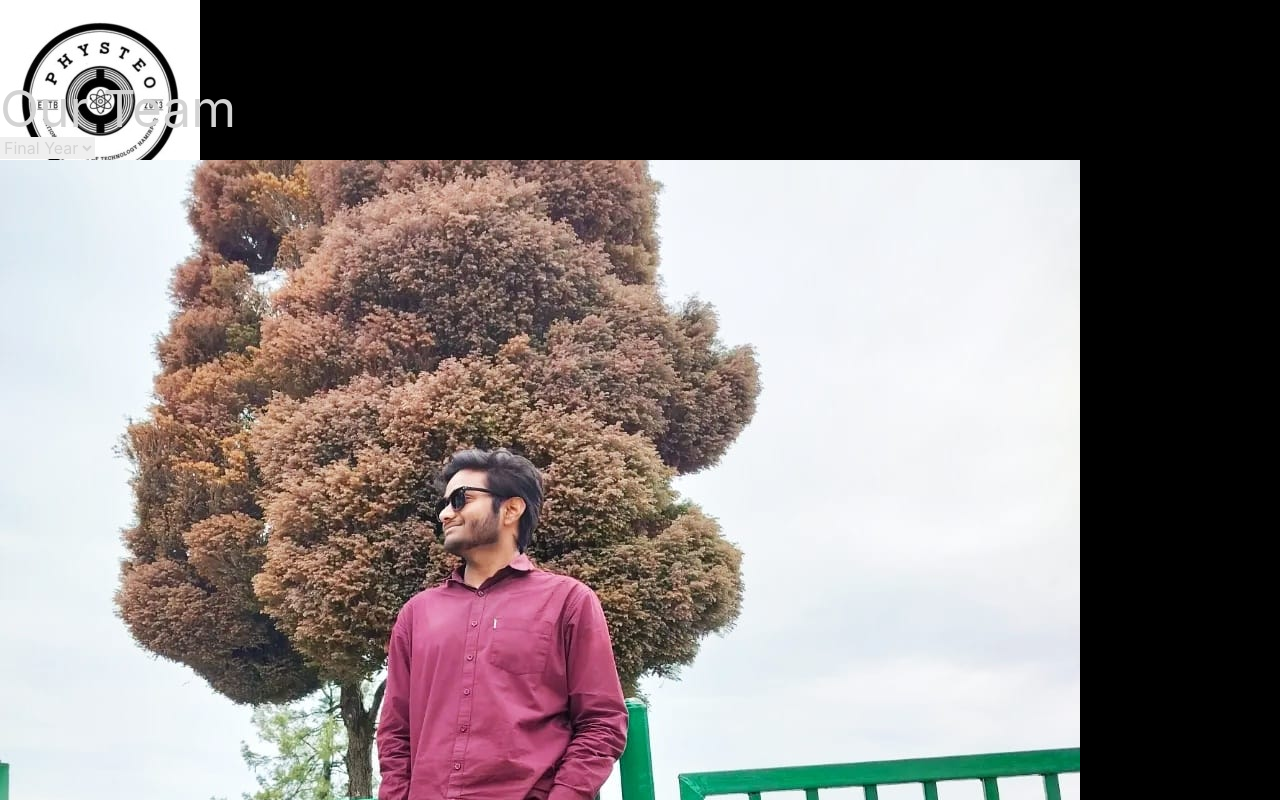
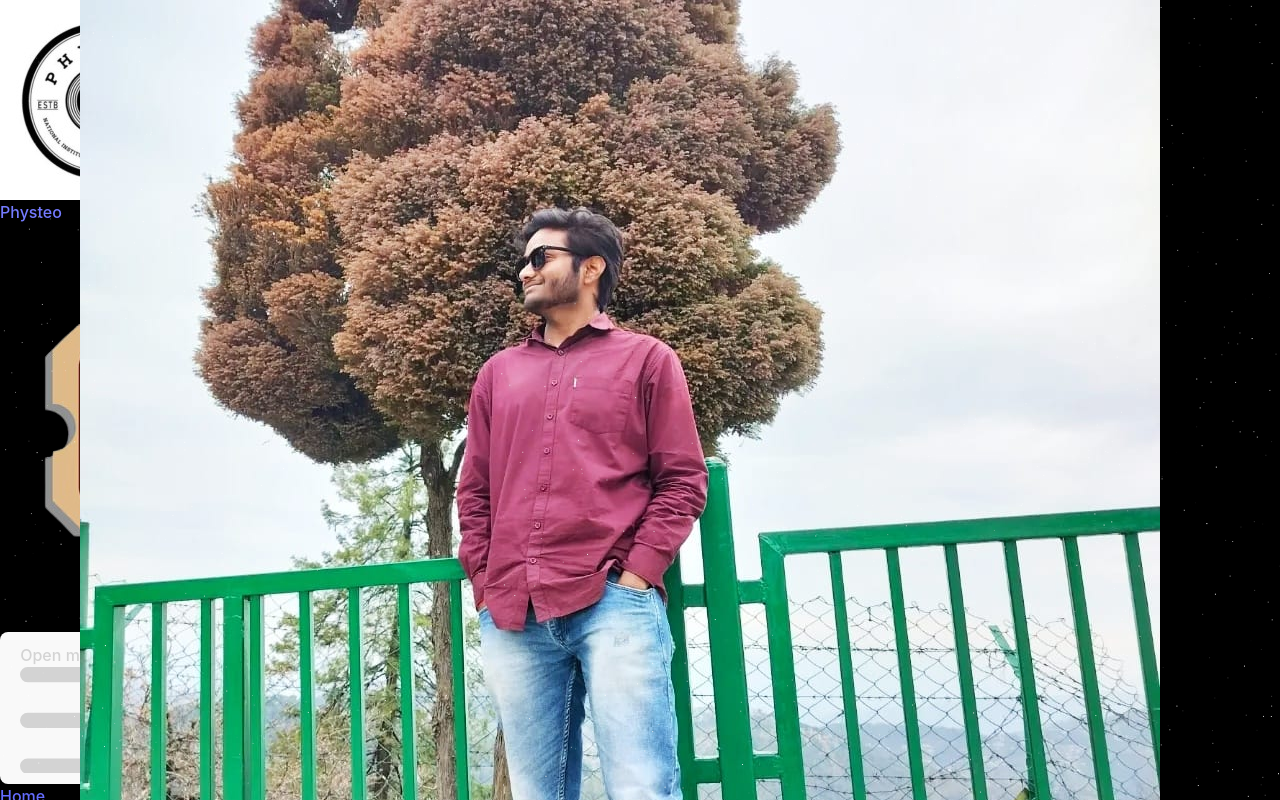
Before and after one commit to physteo-nith/npconf-2024, a React (Vite) app: page /Team in a window 1280 px wide. Shown: the top 800 px of the page. Built offline with nearby package versions, Linux system fonts and the light colour scheme.

Commit message:
center issue team

```diff
--- a/src/App.css
+++ b/src/App.css
@@ -84,3 +84,17 @@ body {
 #Navbar {
   height: 10vh;
 }
+
+#Team {
+  height: 100vh;
+  scroll-snap-align: center;
+  padding: 0;
+  margin: 0;
+  box-sizing: content-box;
+  display: flex;
+  justify-content: center;
+  align-items: center;
+  flex-direction: column;
+  margin-left: 80px;
+  /* If you want items to stack vertically */
+}
--- a/src/components/team/Team.jsx
+++ b/src/components/team/Team.jsx
@@ -3,6 +3,7 @@ import { useAnimation, motion } from 'framer-motion';
 import { InView } from 'react-intersection-observer';
 import TeamCard from './TeamCard';
 import teamData from './teamData.json';
+import Starfield from '../star/Starfield'; // Adjust the path according to your folder structure
 
 const Team = () => {
     const [selectedYear, setSelectedYear] = useState(Object.keys(teamData)[3]);
@@ -19,7 +20,13 @@ const Team = () => {
     };
 
     return (
-        <div className="min-h-screen bg-black flex flex-col items-center justify-center px-4 md:px-8 lg:px-12 w-full max-w-xs md:max-w-screen-md lg:max-w-screen-lg mx-auto mt-[-30px]">
+        <div id='Team' className="relative min-h-screen bg-black flex flex-col items-center justify-center p-4 md:p-8 lg:p-12 mx-auto w-full max-w-6xl mt-[-30px]">
+            <Starfield
+                starCount={5000}
+                starColor={[255, 255, 255]}
+                speedFactor={0.15}
+                backgroundColor="black"
+            />
             <h1 className="text-4xl md:text-5xl font-bold text-white mb-10 md:mb-14">Our Team</h1>
             <select
                 value={selectedYear}
@@ -43,7 +50,7 @@ const Team = () => {
                     }}
                 >
                     <motion.div
-                        className="flex space-x-4 md:space-x-4 lg:space-x-4"
+                        className="flex space-x-4 md:space-x-6 lg:space-x-8 px-4 md:px-6 lg:px-8"
                         initial="hidden"
                         animate={controls}
                         variants={variants}
```
